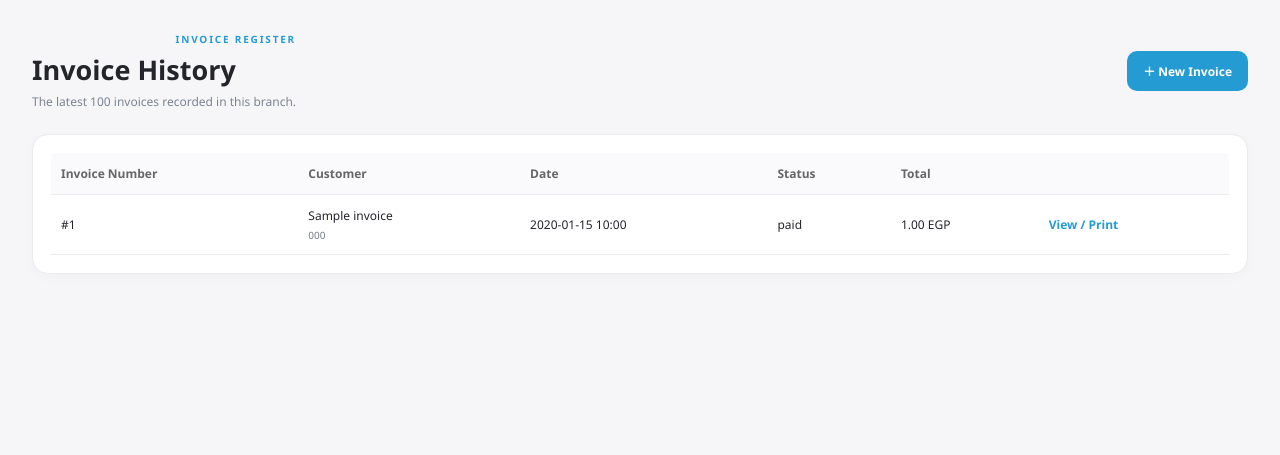
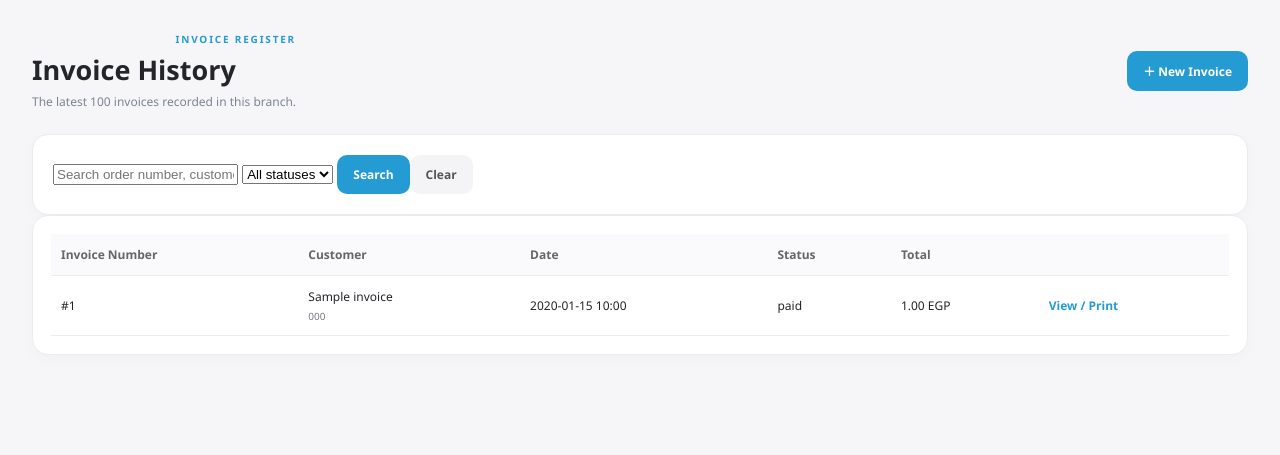
Before and after one commit to ae7656714-jpg/OT-OT-Laundry, a Flask app: template templates/invoices.html in a window 1280 px wide. Shown: the top 455 px of the page. Run offline with Flask 3, Linux system fonts and the light colour scheme; the template is opened without the code that fills it: most values are stand-ins (such as "Sample title", 1, 10 or a date in 2020); some libraries are stand-ins or nearby versions.

Commit message:
Add visible order search and status filters

```diff
--- a/templates/invoices.html
+++ b/templates/invoices.html
@@ -1,6 +1,11 @@
 {% extends 'base.html' %}{% block title %}Invoices | OT Laundry{% endblock %}
 {% block content %}
 <div class="heading-row"><div><p class="eyebrow">INVOICE REGISTER</p><h1>Invoice History</h1><p class="muted">The latest 100 invoices recorded in this branch.</p></div><a class="btn primary" href="/cashier">＋ New Invoice</a></div>
+<form method="get" class="orders-search panel">
+<input name="q" value="{{ search }}" placeholder="Search order number, customer name, or phone" aria-label="Search orders">
+<select name="status"><option value="">All statuses</option><option value="received" {% if selected_status=='received' %}selected{% endif %}>Open</option><option value="in_progress" {% if selected_status=='in_progress' %}selected{% endif %}>In Progress</option><option value="ready" {% if selected_status=='ready' %}selected{% endif %}>Ready</option><option value="delivered" {% if selected_status=='delivered' %}selected{% endif %}>Completed</option><option value="cancelled" {% if selected_status=='cancelled' %}selected{% endif %}>Cancelled</option></select>
+<button class="btn primary">Search</button><a class="btn secondary" href="/invoices">Clear</a>
+</form>
 <div class="panel table-panel">
 {% if invoices %}
 <div class="table-wrap"><table class="data-table"><thead><tr><th>Invoice Number</th><th>Customer</th><th>Date</th><th>Status</th><th>Total</th><th></th></tr></thead><tbody>
```
